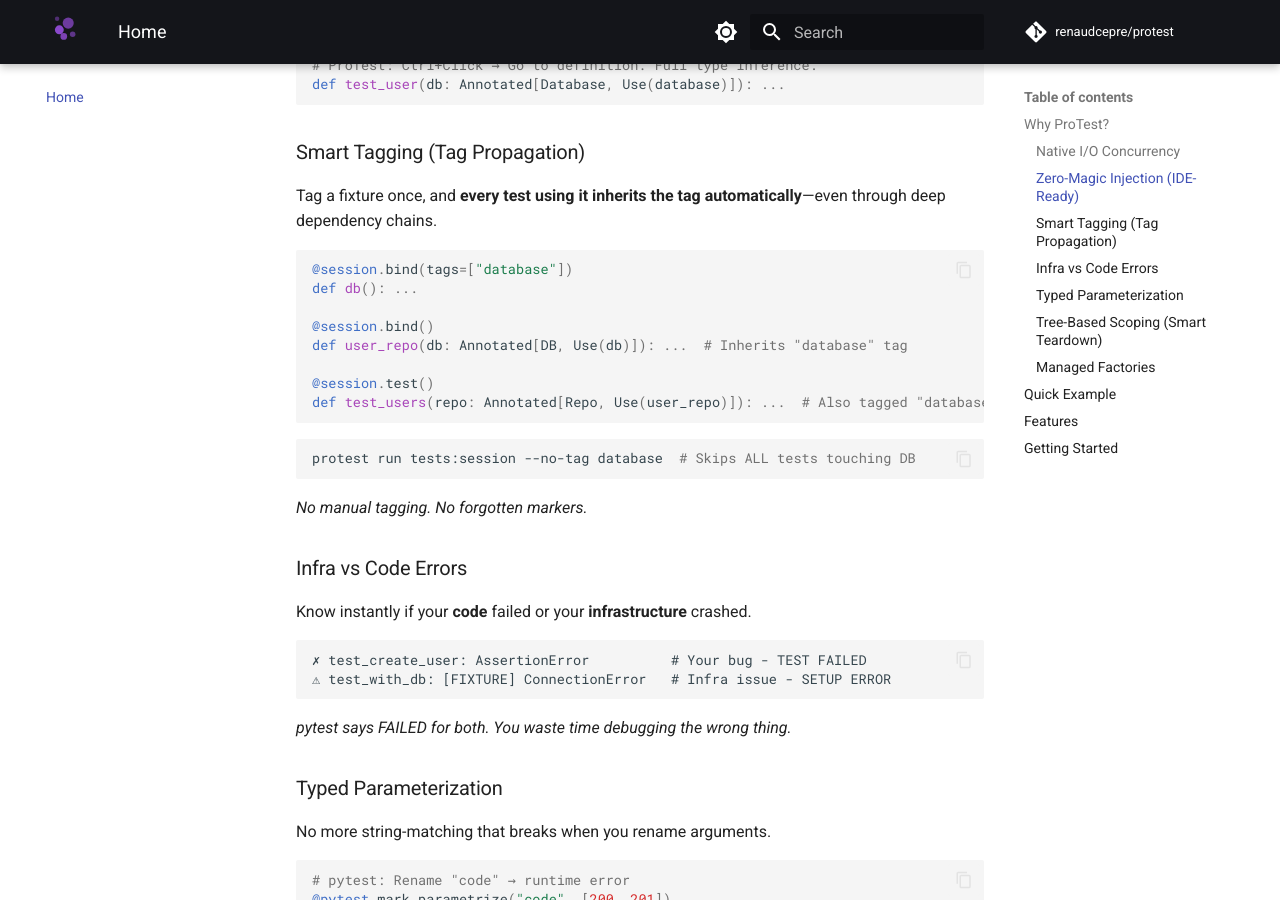
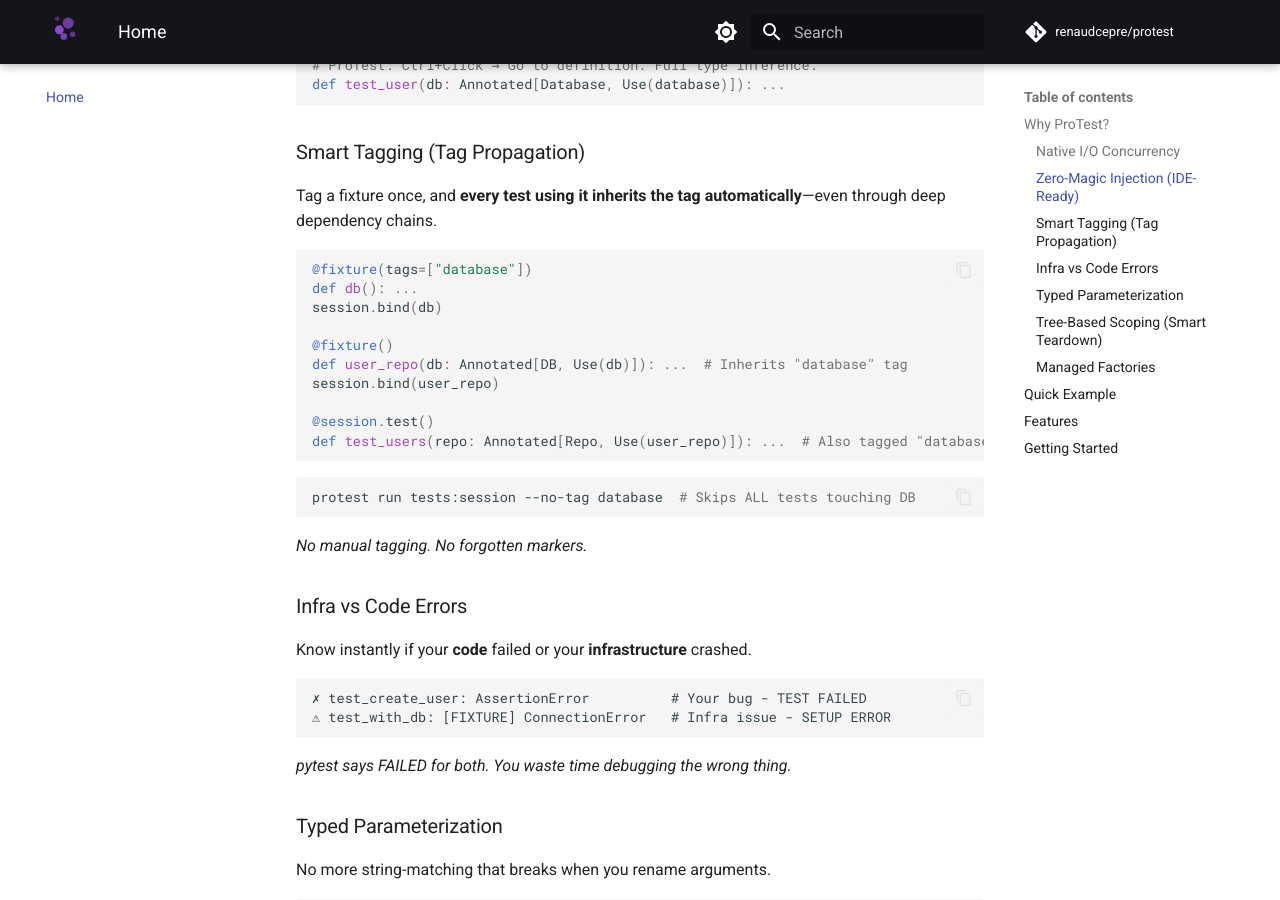
Before and after one commit to renaudcepre/protest, an MkDocs documentation site: the page built from docs/index.md, in a window 1280 px wide and 900 px high, scrolled down 811 px. Built offline with MkDocs 1.6.1 and Material for MkDocs 9.7.7, drawn with Linux system fonts in a browser that asks for light colours; comment, search, counter and statistics services are not loaded.

````diff
--- a/docs/index.md
+++ b/docs/index.md
@@ -35,11 +35,13 @@ def test_user(db: Annotated[Database, Use(database)]): ...
 Tag a fixture once, and **every test using it inherits the tag automatically**—even through deep dependency chains.
 
 ```python
-@session.bind(tags=["database"])
+@fixture(tags=["database"])
 def db(): ...
+session.bind(db)
 
-@session.bind()
+@fixture()
 def user_repo(db: Annotated[DB, Use(db)]): ...  # Inherits "database" tag
+session.bind(user_repo)
 
 @session.test()
 def test_users(repo: Annotated[Repo, Use(user_repo)]): ...  # Also tagged "database"
````
Also changed, not shown: docs/getting-started/quickstart.md (+3 -2 lines).
